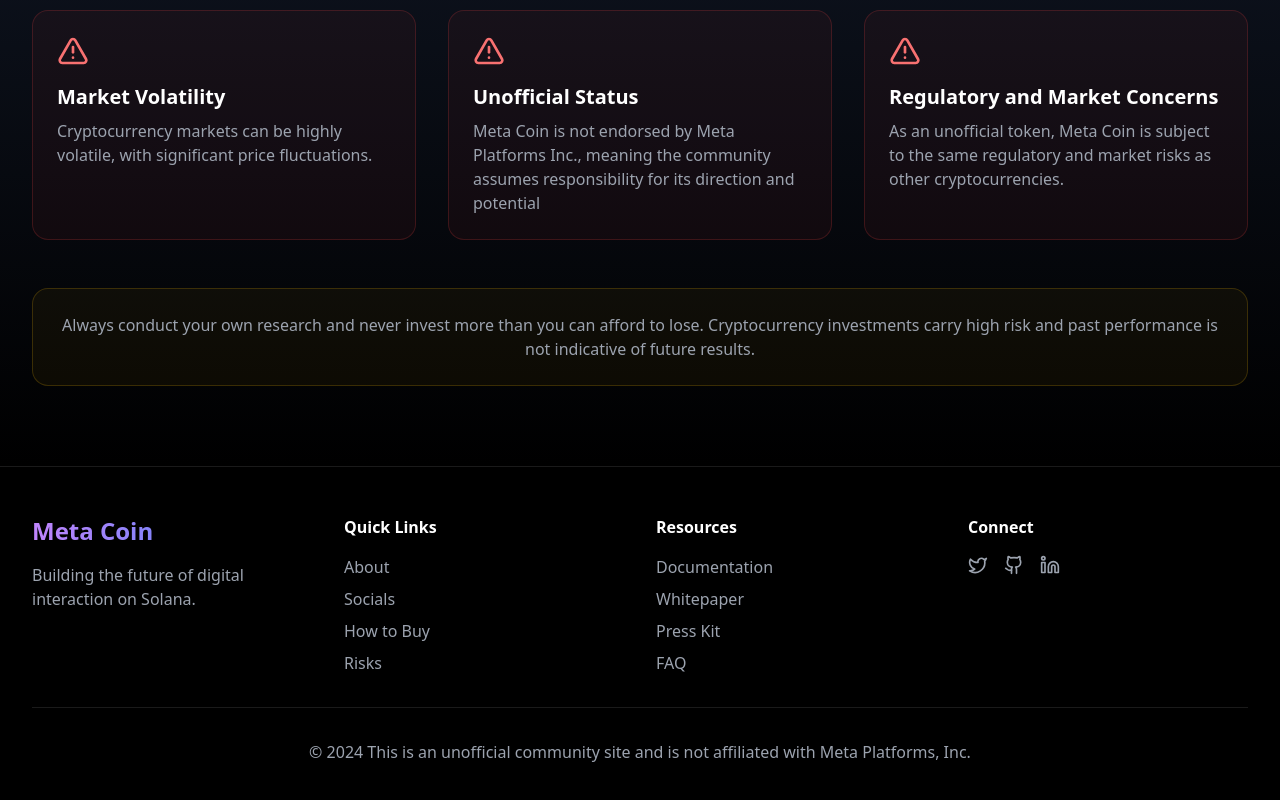
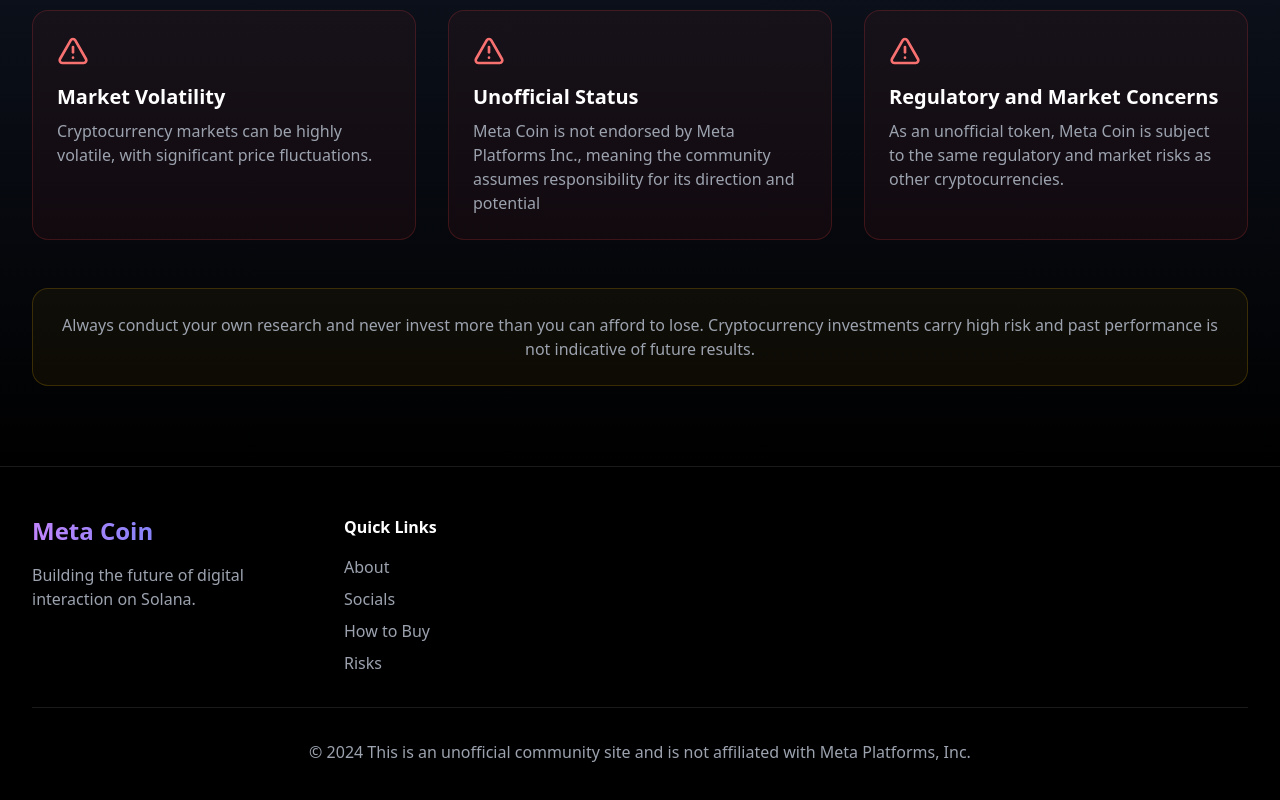
Before and after one commit to 0xBankai/metainc, a React (Vite) app: page / in a window 1280 px wide. Shown: the part 2840-3640 px from the top of the page. Built offline with nearby package versions, Linux system fonts and the light colour scheme.

Commit message:
same process

```diff
--- a/src/components/Footer.tsx
+++ b/src/components/Footer.tsx
@@ -52,68 +52,6 @@ export default function Footer() {
 							</li>
 						</ul>
 					</div>
-
-					<div>
-						<h4 className="font-semibold mb-4">Resources</h4>
-						<ul className="space-y-2">
-							<li>
-								<a
-									href="#"
-									className="text-gray-400 hover:text-white transition-colors"
-								>
-									Documentation
-								</a>
-							</li>
-							<li>
-								<a
-									href="#"
-									className="text-gray-400 hover:text-white transition-colors"
-								>
-									Whitepaper
-								</a>
-							</li>
-							<li>
-								<a
-									href="#"
-									className="text-gray-400 hover:text-white transition-colors"
-								>
-									Press Kit
-								</a>
-							</li>
-							<li>
-								<a
-									href="#"
-									className="text-gray-400 hover:text-white transition-colors"
-								>
-									FAQ
-								</a>
-							</li>
-						</ul>
-					</div>
-
-					<div>
-						<h4 className="font-semibold mb-4">Connect</h4>
-						<div className="flex space-x-4">
-							<a
-								href="#"
-								className="text-gray-400 hover:text-white transition-colors"
-							>
-								<Twitter size={20} />
-							</a>
-							<a
-								href="#"
-								className="text-gray-400 hover:text-white transition-colors"
-							>
-								<Github size={20} />
-							</a>
-							<a
-								href="#"
-								className="text-gray-400 hover:text-white transition-colors"
-							>
-								<Linkedin size={20} />
-							</a>
-						</div>
-					</div>
 				</div>
 
 				<div className="mt-8 pt-8 border-t border-white/10 text-center text-gray-400">
```
